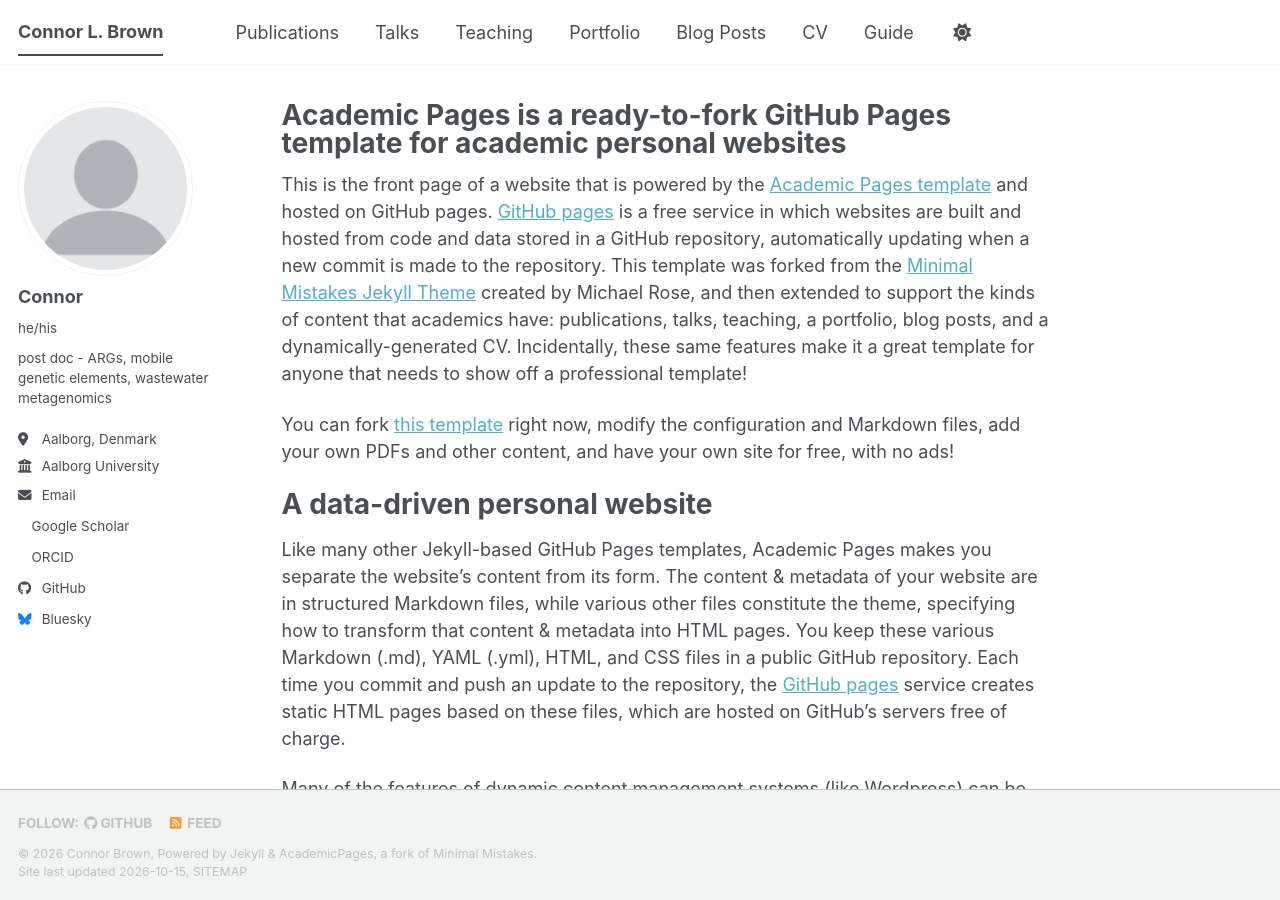
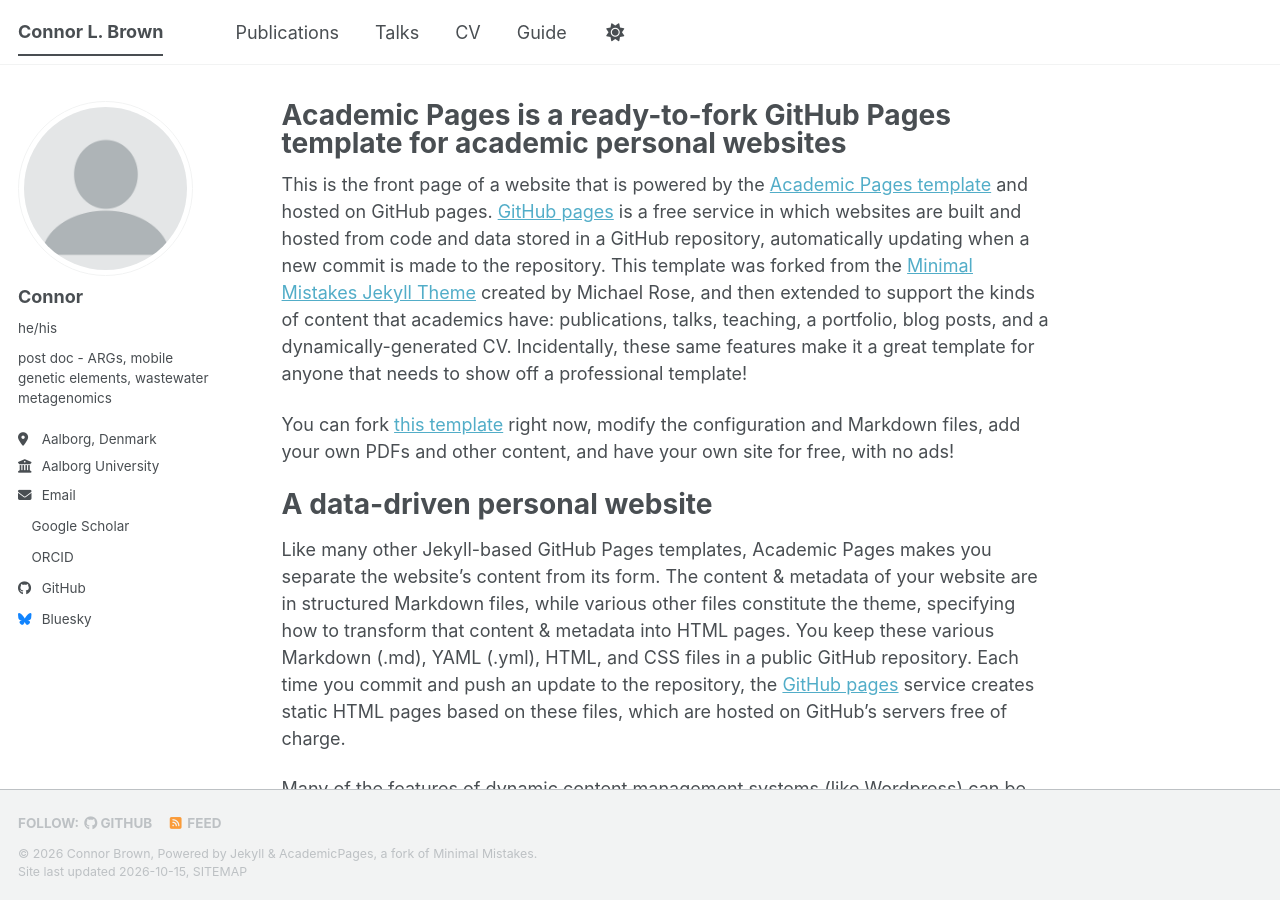
Before and after one commit to clb21565/clb21565.github.io, a Jekyll site: the page built from _pages/about.md, in a window 1280 px wide and 900 px high. Built offline with Jekyll 4.4.1, drawn with Linux system fonts in a browser that asks for light colours; a style sheet for code colours, icons or effects is not loaded.

Commit message:
Update navigation by removing multiple links
Removed several navigation links including Teaching, Portfolio, and Blog Posts.

```diff
--- a/_data/navigation.yml
+++ b/_data/navigation.yml
@@ -5,7 +5,7 @@
 # prevent it from being included in the site.
 #
 # NOTE that only one of the CV options should be selected, the first is for the
-#      Markdown formatted page while the second is generated using JSON.
+#      Markdown formaqdtted page while the second is generated using JSON.
 
 main:
   - title: "Publications"
@@ -14,15 +14,6 @@ main:
   - title: "Talks"
     url: /talks/
 
-  - title: "Teaching"
-    url: /teaching/
-
-  - title: "Portfolio"
-    url: /portfolio/
-
-  - title: "Blog Posts"
-    url: /year-archive/
-
   - title: "CV"
     url: /cv/
 
```
